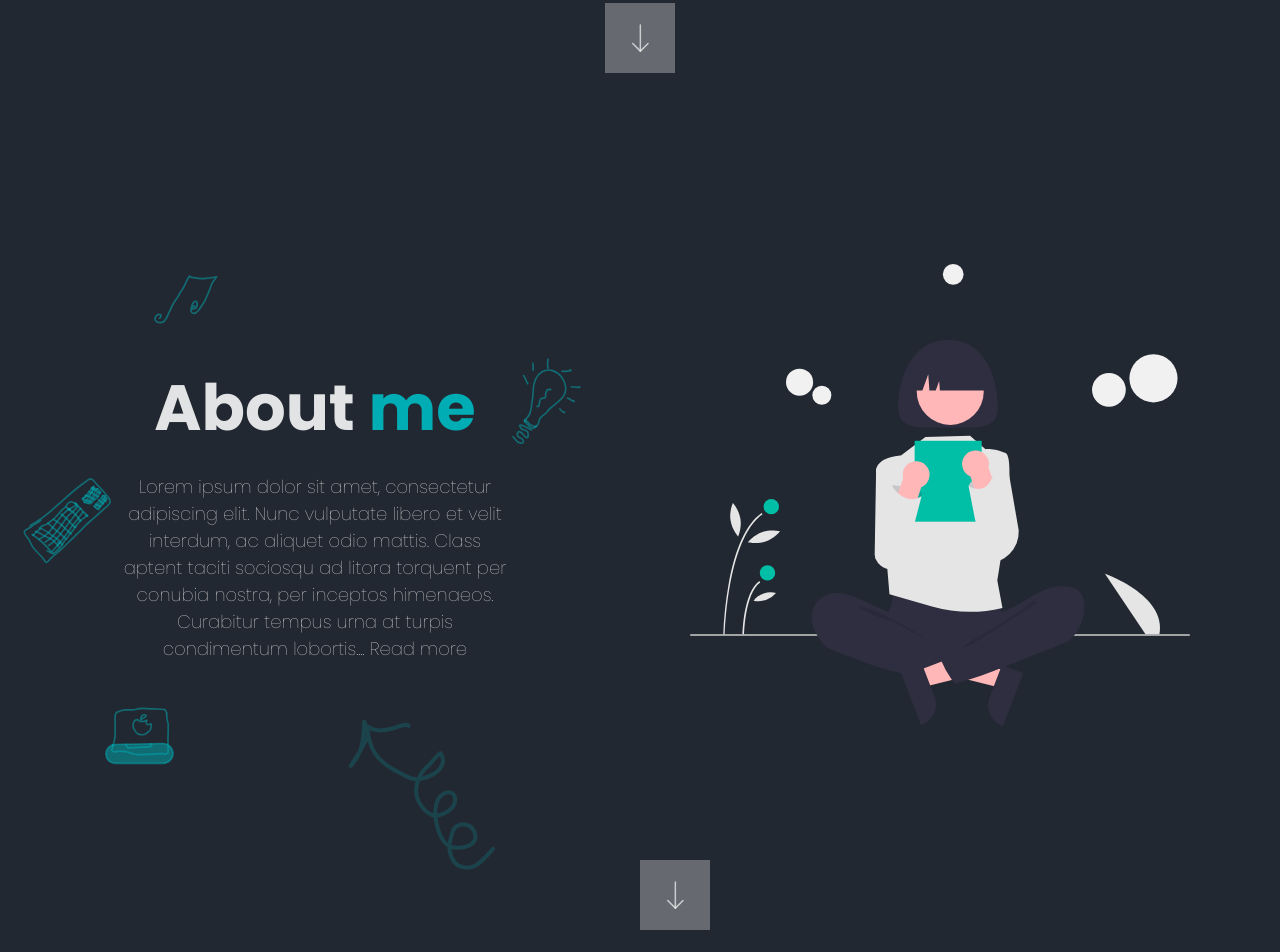
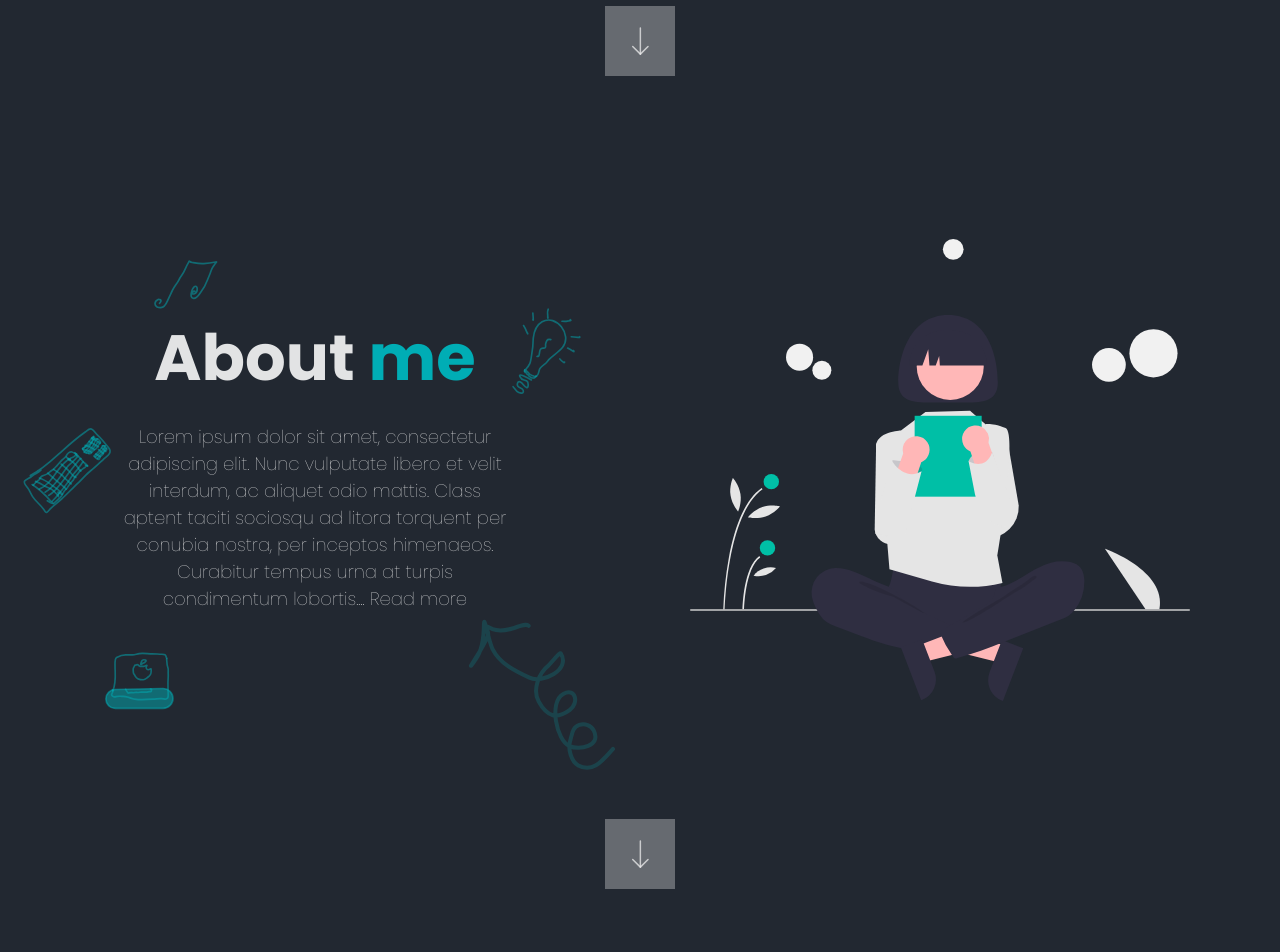
Before and after one commit to CarolinaMaffia/figma-portfolio, a React (Vite) app: page / in a window 1280 px wide. Shown: the part 680-1632 px from the top of the page. Built offline with nearby package versions, Linux system fonts and the light colour scheme.

Commit message:
Added context to navigate between sections

```diff
--- a/src/App.tsx
+++ b/src/App.tsx
@@ -1,30 +1,23 @@
-import { useRef, RefObject } from 'react';
 import './App.scss';
 import Header from './sections/Header/Header';
 import Home from './sections/Home/Home';
 import AboutMe from './sections/AboutMe/AboutMe';
-// import ScrollCoordinatorContext from './contexts/scrollCoordinator';
+import { ScrollCoordinatorProvider } from './contexts/scrollCoordinator';
 
 function App() {
-  // const { scrollableSectionRef, section1, section2 } = useContext(ScrollCoordinatorContext);
-  const homeSection = useRef(null)
-  const aboutMeSection = useRef(null)
-  const contactSection = useRef(null)
-  const scrollDown = (nextSection: RefObject<HTMLDivElement>) => {
-      window.scrollTo({
-        top: nextSection.current!.offsetTop,
-        behavior: 'smooth',
-      });
-  };
-
 
   return (
     <div className='landing-container'>
-      <Header />
-      <Home scrollableSectionRef={homeSection} didClickArrow={() => scrollDown(aboutMeSection)}/>
-      <AboutMe scrollableSectionRef={aboutMeSection} didClickArrow={() => scrollDown(contactSection)}/>
-      <Home scrollableSectionRef={contactSection} didClickArrow={() => scrollDown(homeSection)}/>
-      {/* <Home scrollableSectionRef={contactSection} didClickArrow={() => scrollDown(homeSection)}/>  */}
+      <ScrollCoordinatorProvider>
+        <>
+          <Header />
+          <Home />
+          <AboutMe  />
+          <AboutMe  />
+          <AboutMe  />
+          {/* <Home scrollableSectionRef={contactSection} didClickArrow={() => scrollDown(homeSection)}/>  */}
+        </>
+      </ScrollCoordinatorProvider>
     </ div>
   )
 }
--- /dev/null
+++ b/src/components/Button/Button.scss
@@ -0,0 +1,25 @@
+.button-container {
+    .next-button {
+        padding: 0;
+        cursor: pointer;
+        border: none;
+        display: inline-flex;
+        transition: .5s, color .10s;
+        -webkit-transition: .5s, color .10s;
+        -moz-transition: .5s, color .10s;
+        &:hover {
+            transform: translatey(20px);
+            -webkit-transform: translatey(20px);
+            -moz-transform: translatey(20px);
+        }
+
+        img {
+            width: 70px;
+        }
+    }
+
+}
+
+.rotate-button {
+    transform: rotate(180deg);
+}
--- /dev/null
+++ b/src/components/Button/Button.tsx
@@ -0,0 +1,19 @@
+import React from 'react'
+import SlideArrow from '../../svg/slide-arrow.svg';
+import './Button.scss';
+
+interface ButtonProps {
+    handleOnClick: () => void,
+    buttonDirection: boolean | undefined,
+}
+const Button = ({ handleOnClick, buttonDirection }: ButtonProps) => {
+  return (
+    <div className={!buttonDirection ? 'button-container' : 'button-container rotate-button'}>
+        <button className='next-button ' onClick={handleOnClick}>
+            <img src={SlideArrow} alt="go to next section arrow" />
+        </button>
+    </div>
+  )
+}
+
+export default Button;
--- /dev/null
+++ b/src/components/ScrollableSection/ScrollableSection.scss
@@ -0,0 +1,8 @@
+.section-container {
+    width: 100%;
+    height: 100vh;
+    display: flex;
+    flex-direction: column;
+    justify-content: space-evenly;
+    // background-color: red;
+}
--- /dev/null
+++ b/src/components/ScrollableSection/ScrollableSection.tsx
@@ -0,0 +1,28 @@
+import { useContext, useRef, useEffect } from 'react'
+import Button from '../Button/Button';
+import './ScrollableSection.scss';
+import ScrollCoordinatorContext from '../../contexts/scrollCoordinator';
+
+interface ScrollableSectionProps {
+    children: JSX.Element,
+    buttonDirection?: boolean | undefined,
+}
+
+const ScrollableSection = ({ children, buttonDirection }: ScrollableSectionProps) => {
+    const scrollableSectionRef = useRef(null);
+    const context = useContext(ScrollCoordinatorContext);
+
+    useEffect(() => {
+        context?.addRef(scrollableSectionRef)
+    }, [])
+
+
+    return (
+    <section className='section-container' ref={scrollableSectionRef}>
+        {children}
+        <Button handleOnClick={() => context?.scrollDown(scrollableSectionRef)} buttonDirection={buttonDirection}/>
+    </section>
+  )
+}
+
+export default ScrollableSection;
--- a/src/contexts/scrollCoordinator.tsx
+++ b/src/contexts/scrollCoordinator.tsx
@@ -1,26 +1,54 @@
-// import { createContext, useRef} from "react";
+import { createContext, RefObject } from "react";
+/* eslint-disable @typescript-eslint/no-explicit-any */
 
-// /* eslint-disable @typescript-eslint/no-explicit-any */
-// const ScrollCoordinatorContext = createContext<any>({});
-// export const ScrollCoordinatorProvider = ({ children }: any ) => {
-//     const scrollableSectionRef = useRef(null)
-//     const section1 = useRef(null)
-//     const section2 = useRef(null)
+interface ScrollCoordinatorProps {
+    children: JSX.Element,
+}
 
-//     const scrollDown = () => {
-//         window.scrollTo({
-//           top: section1.current.offsetTop,
-//           behavior: 'smooth',
-//         });
-//     };
+interface ContextProps {
+    addRef: (ref: RefObject<HTMLDivElement>) => void,
+    scrollDown: (currentRef: RefObject<HTMLDivElement>) => void,
+}
+
+const ScrollCoordinatorContext = createContext<ContextProps | null>({} as ContextProps);
+
+export const ScrollCoordinatorProvider = ({ children }: ScrollCoordinatorProps) => {
+
+    const refArray: RefObject<HTMLDivElement>[] = [];
+
+    const addRef = (ref: RefObject<HTMLDivElement>) => {
+        if(ref.current !== null) {
+            if(!refArray.includes(ref)) {
+                refArray.push(ref);
+            }
+        }
+    }
+
+    const scrollDown = (currentRef: RefObject<HTMLDivElement>) => {
+        const index = refArray.indexOf(currentRef);
+        const nextRef = refArray[index + 1];
+        if(nextRef !== undefined) {
+            if(nextRef.current) {
+                window.scrollTo({
+                    top: nextRef.current.offsetTop,
+                    behavior: 'smooth',
+                });
+            }
+        } else {
+                window.scrollTo({
+                    top: refArray[0].current?.offsetTop,
+                    behavior: 'smooth',
+                });
+        }
+    };
 
 
-//     const scroolCordinatorData = { scrollDown, scrollableSectionRef, section1, section2 };
-//     return (
-//         <ScrollCoordinatorContext.Provider value={scroolCordinatorData}>
-//             {children}
-//         </ScrollCoordinatorContext.Provider>
-//     )
-// };
+    const scroolCordinatorData = { scrollDown, addRef };
+    return (
+        <ScrollCoordinatorContext.Provider value={scroolCordinatorData}>
+            {children}
+        </ScrollCoordinatorContext.Provider>
+    )
+};
 
-// export default ScrollCoordinatorContext;
+export default ScrollCoordinatorContext;
--- a/src/sections/AboutMe/AboutMe.scss
+++ b/src/sections/AboutMe/AboutMe.scss
@@ -1,23 +1,21 @@
 @import '../../../colors.scss';
 
-.aboutme-section {
-    width: 100%;
-    height: 100vh;
-    margin: 50px 0px 50px 0px;
+    .aboutme-container {
         display: flex;
         justify-content: center;
+        align-items: center;
+        .aboutme-information-container {
             position: relative;
 
-    .aboutme-information-container {
+            .leftside-container {
+                width: 600px;
+                height: 600px;
                 display: flex;
                 flex-direction: column;
+                align-items: center;
                 justify-content: center;
-        align-items: center;
-        position: relative;
-        width: 600px;
-        height: 700px;
 
-        .arrow {
+                .keyboard {
                     position: absolute;
                     left: 0%;
                 }
@@ -26,14 +24,14 @@
                     .uparrow-image {
                         position: absolute;
                         bottom: 0%;
-                right: 20%;
+                        right: 0%;
 
                     }
 
                     .macbook-image {
                         position: absolute;
                         left: 15%;
-                bottom: 15%;
+                        bottom:10%;
                     }
                 }
 
@@ -75,6 +73,8 @@
                     color: $tertiary-color;
                 }
             }
+            }
+
 
         .image-container {
                 width: 550px;
@@ -91,34 +91,7 @@
                     animation: float 6s ease-in-out infinite;
                 }
         }
-
-    .button-container {
-        display: flex;
-        align-self: flex-end;
-        position: absolute;
-        bottom: 5%;
-        left: 50%;
-        .next-button {
-            padding: 0;
-            cursor: pointer;
-            border: none;
-            display: inline-flex;
-            transition: .5s, color .10s;
-            -webkit-transition: .5s, color .10s;
-            -moz-transition: .5s, color .10s;
-            &:hover {
-                transform: translatey(20px);
-                -webkit-transform: translatey(20px);
-                -moz-transform: translatey(20px);
 }
-
-            img {
-                width: 70px;
-            }
-        }
-    }
-}
-
 
 
 @keyframes float {
--- a/src/sections/AboutMe/AboutMe.tsx
+++ b/src/sections/AboutMe/AboutMe.tsx
@@ -1,25 +1,19 @@
-import { RefObject } from 'react'
 import AboutMeImg from '../../assets/undraw_reading_re_29f8.svg';
-import Arrow from '../../svg/keyboard.svg';
+import Keyboard from '../../svg/keyboard.svg';
 import './AboutMe.scss';
-import SlideArrow from '../../svg/slide-arrow.svg';
 import Lamp from '../../svg/lamp.svg';
 import Note from '../../svg/note.svg';
 import UpArrow from '../../svg/up-arrow.svg';
 import Macbook from '../../svg/macbook.svg';
+import ScrollableSection from '../../components/ScrollableSection/ScrollableSection';
 
-
-interface AboutMeProps {
-    scrollableSectionRef: RefObject<HTMLDivElement>,
-    didClickArrow(): void
-}
-
-
-const AboutMe = ({ scrollableSectionRef, didClickArrow }: AboutMeProps) => {
+const AboutMe = () => {
   return (
-    <section className="aboutme-section" ref={scrollableSectionRef}>
+    <ScrollableSection>
+        <div className='aboutme-container'>
             <div className="aboutme-information-container">
-            <img src={Arrow} alt="arrow" className='arrow'/>
+                <div className='leftside-container'>
+                <img src={Keyboard} alt="arrow" className='keyboard'/>
                 <div className='title-container'>
                     <img src={Note} alt="musical note" className='note-image'/>
                     <h3 className="aboutme-title">About <span className=" aboutme-title green-text">me</span></h3>
@@ -35,16 +29,12 @@ const AboutMe = ({ scrollableSectionRef, didClickArrow }: AboutMeProps) => {
                     <img src={UpArrow} alt="up arrow" className='uparrow-image'/>
                 </div>
                 </div>
+            </div>
             <div className="image-container">
                 <img src={AboutMeImg} alt="dasd" />
             </div>
-
-        <div className='button-container'>
-            <button className='next-button' onClick={() => didClickArrow()}>
-                    <img src={SlideArrow} alt="go to next section arrow" />
-            </button>
         </div>
-    </section>
+    </ScrollableSection>
   )
 }
 
--- a/src/sections/Header/Header.tsx
+++ b/src/sections/Header/Header.tsx
@@ -7,7 +7,7 @@ const Header = () => {
 
         <div className='list-container'>
             <ol>
-                <li>Home</li>
+                <li><a>Home</a></li>
                 <li>About Me</li>
                 <li>Contact</li>
             </ol>
--- a/src/sections/Home/Home.tsx
+++ b/src/sections/Home/Home.tsx
@@ -1,20 +1,14 @@
-import { RefObject } from 'react';
 import HomeImage from '../../assets/undraw_dev_focus_re_6iwt.svg';
 import SpaceBackground from '../../assets/undraw_stars_re_6je7.svg';
-import SlideArrow from '../../svg/slide-arrow.svg'
 import './Home.scss';
+import ScrollableSection from '../../components/ScrollableSection/ScrollableSection';
 // import ScrollCoordinatorContext from '../../contexts/scrollCoordinator';
 
+const Home = () => {
+    // const { scrollDown } = useContext(ScrollCoordinatorContext);
 
-interface HomeProps {
-    scrollableSectionRef: RefObject<HTMLDivElement>,
-    didClickArrow(): void
-}
-
-const Home = ({ scrollableSectionRef, didClickArrow }: HomeProps ) => {
-    // const { scrollDown } = useContext(ScrollCoordinatorContext);
   return (
-    <section className="home-section" ref={scrollableSectionRef}>
+    <ScrollableSection>
         <div className='top-container'>
         <div className="title-container">
             <h2 className='frontend'>Frontend - </h2>
@@ -25,14 +19,8 @@ const Home = ({ scrollableSectionRef, didClickArrow }: HomeProps ) => {
             <img src={HomeImage} alt="girl using a computer" className='home image'/>
         </div>
     </div>
-
-    <div className='button-container'>
-        <button className='next-button' onClick={() => didClickArrow()}>
-                <img src={SlideArrow} alt="go to next section arrow" />
-        </button>
-    </div>
-    </section>
-  )
+    </ScrollableSection>
+    )
 }
 
 export default Home
```
Also changed, not shown: src/sections/Home/Home.scss (+8 -7 lines). Lines whose indentation alone changed are shown as unchanged.
